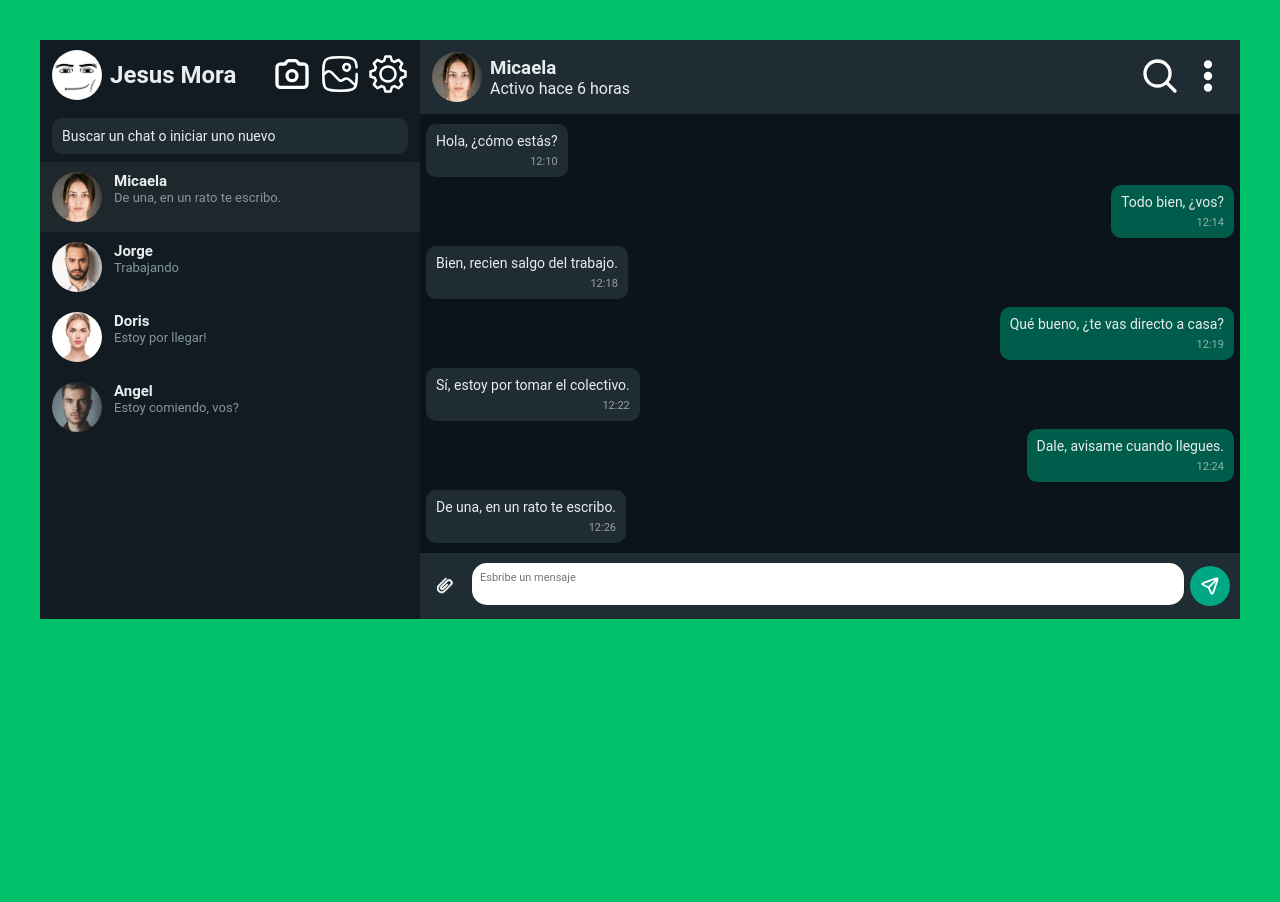
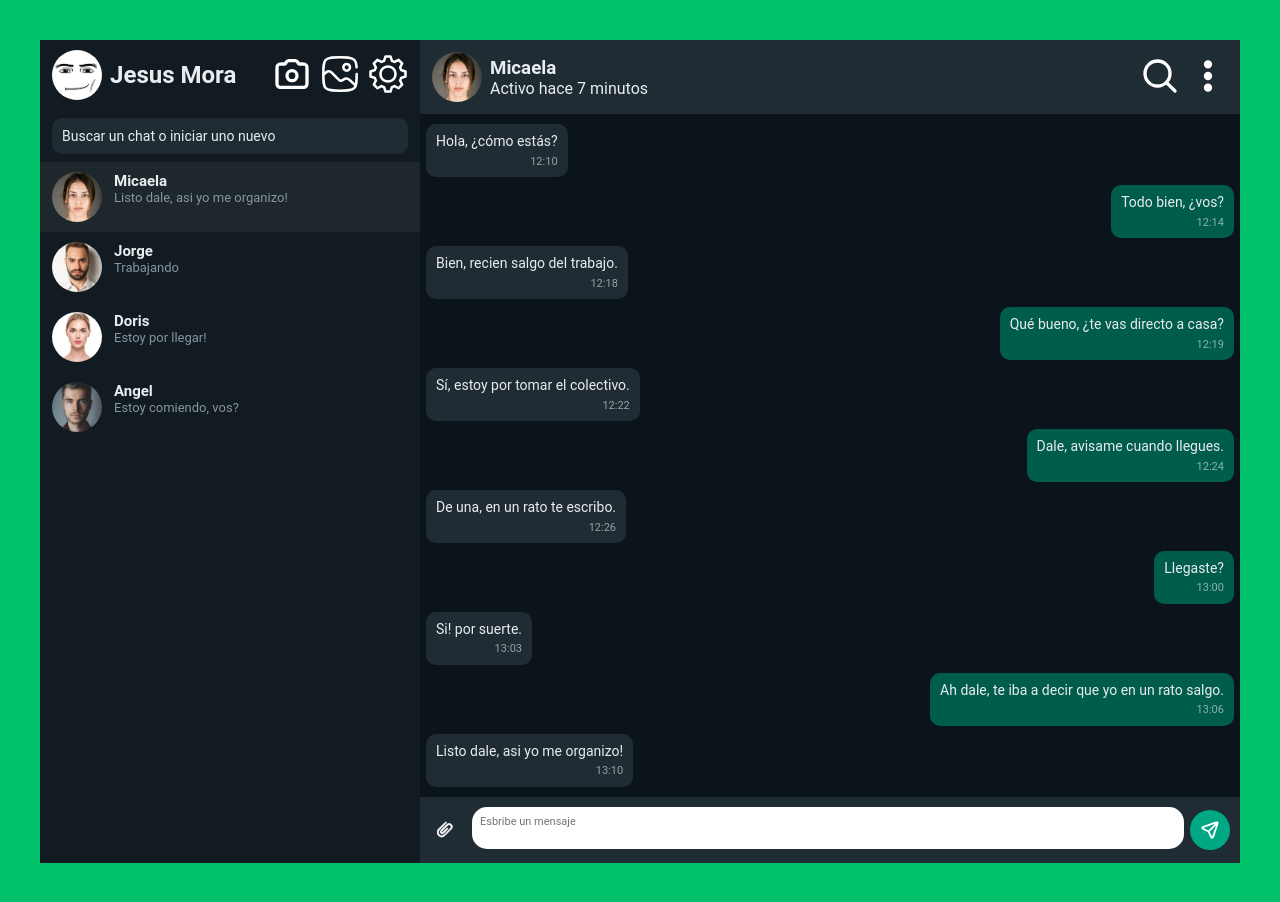
Before and after one commit to jesusmoramartinez/clon-whatsapp, a plain HTML site: page index.html in a window 1280 px wide. Before the commit the page ends 800 px from the top, so only its background shows below. Drawn offline with Linux system fonts and the light colour scheme.

Commit message:
add: mas mensajes

```diff
--- a/index.html
+++ b/index.html
@@ -38,7 +38,7 @@
                             <img src="./assets/images/profile-photo4.png" alt="imagen de perfil" class="imagen-perfil">
                             <div>
                                 <h3>Micaela</h3>
-                                <p>De una, en un rato te escribo.</p>
+                                <p>Listo dale, asi yo me organizo!</p>
                             </div>
                         </li>
                         <li class="user-chat">
@@ -72,7 +72,7 @@
                     <img src="./assets/images/profile-photo4.png" alt="imagen de perfil" class="imagen-perfil">
                     <div>
                         <h3>Micaela</h3>
-                        <p>Activo hace 6 horas</p>
+                        <p>Activo hace 7 minutos</p>
                     </div>
                 </div>
                 <nav class="navbar">
@@ -113,6 +113,23 @@
                     <p>De una, en un rato te escribo.</p>
                     <span class="msg-hora">12:26</span>
                 </div>
+                <div class="mensaje enviado">
+                    <p>Llegaste?</p>
+                    <span class="msg-hora">13:00</span>
+                </div>
+                <div class="mensaje recibido">
+                    <p>Si! por suerte.</p>
+                    <span class="msg-hora">13:03</span>
+                </div>
+                <div class="mensaje enviado">
+                    <p>Ah dale, te iba a decir que yo en un rato salgo.</p>
+                    <span class="msg-hora">13:06</span>
+                </div>
+                <div class="mensaje recibido">
+                    <p>Listo dale, asi yo me organizo!</p>
+                    <span class="msg-hora">13:10</span>
+                </div>
+
             </section>
             <footer class="chat-footer">
                 <button class="btn-clip">
```
